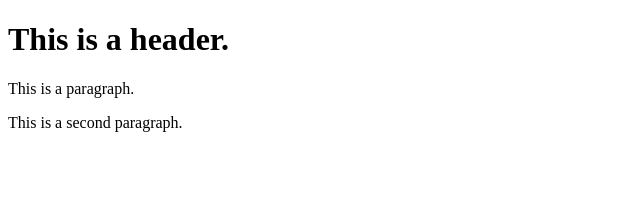
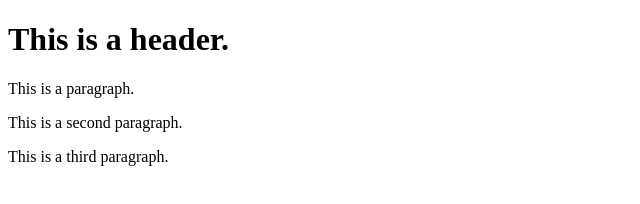
Before and after one commit to rodlara/git-test, a website: page index.html in a window 1280 px wide. Shown: the whole page, without its empty margins (0-640 px from the left). Drawn offline with Linux system fonts and the light colour scheme.

Commit message:
Using NPM

```diff
--- a/index.html
+++ b/index.html
@@ -3,4 +3,5 @@
     <h1>This is a header.</h1>
     <p>This is a paragraph.</p>
     <p>This is a second paragraph.</p>
+    <p>This is a third paragraph.</p>
 </html>
```
Also changed, not shown: package.json (added, +24 -0 lines), 2 other files.
